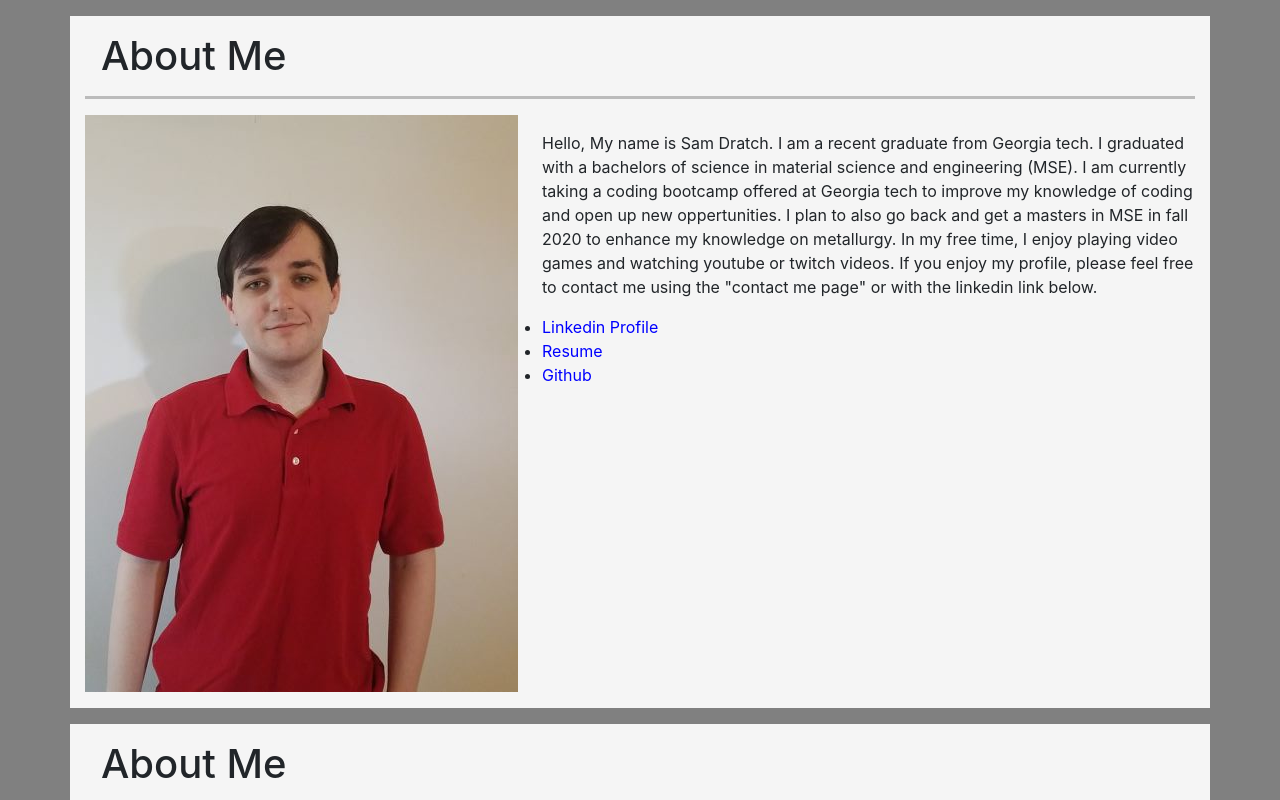
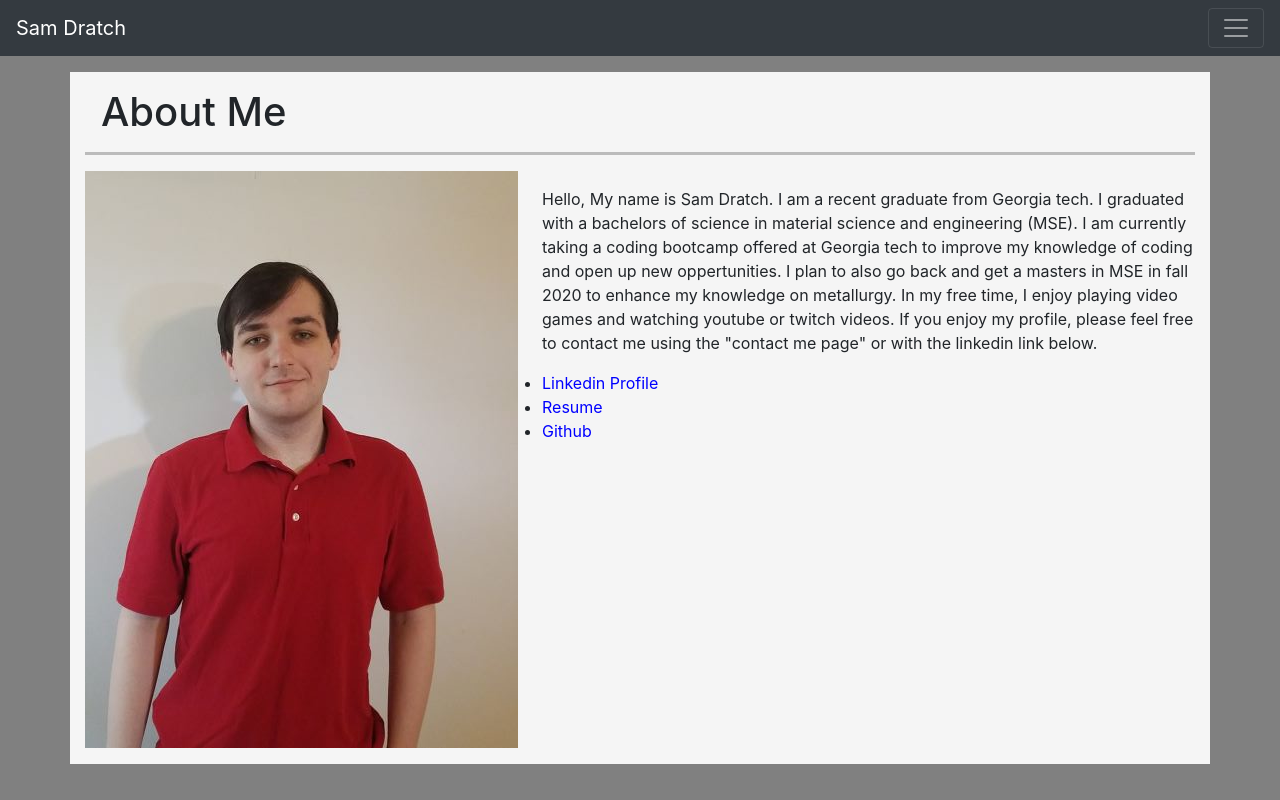
Before and after one commit to sdratch/Portfolio, a React (Create React App) app: page / in a window 1280 px wide. Shown: the top 800 px of the page. Built offline with nearby package versions, Linux system fonts and the light colour scheme.

Commit message:
Made working template

```diff
--- a/src/App.js
+++ b/src/App.js
@@ -1,21 +1,22 @@
-import React from 'react';
-import {BrowserRouter as Router, Route, Switch} from "react-router-dom"
-import Home from "./pages/Home"
-import Contact from "./pages/Contact"
-import Portfolio from "./pages/Portfolio"
-
+import React from "react";
+import { BrowserRouter as Router, Route, Switch } from "react-router-dom";
+import Home from "./pages/Home";
+import Contact from "./pages/Contact";
+import Portfolio from "./pages/Portfolio";
+import Nav from "./components/Nav/index";
 
 function App() {
   return (
     <Router>
-      <Switch>
-    <div className="App">
-      <Route exact path = "/" component = {Home}></Route>
-      <Route path = "/contact" component = {Contact}></Route>
-      <Route path = "/portfolio" component = {Portfolio}></Route>
-      <Route path = "*" component = {Home}></Route>
-    </div>
-    </Switch>
+      <div className="App">
+        <Nav />
+        <Switch>
+          <Route exact path="/" component={Home}></Route>
+          <Route path="/contact" component={Contact}></Route>
+          <Route path="/portfolio" component={Portfolio}></Route>
+          <Route path="*" component={Home}></Route>
+        </Switch>
+      </div>
     </Router>
   );
 }
--- /dev/null
+++ b/src/components/Nav/index.jsx
@@ -0,0 +1,51 @@
+import React from "react";
+
+const index = () => {
+  return (
+      <nav class="navbar navbar-dark bg-dark">
+        <a
+          class="navbar-brand"
+          href="/"
+        //   style={{background-color: "rgb(90, 90, 90);"}}
+        >
+          Sam Dratch
+        </a>
+        <button
+          class="navbar-toggler"
+          type="button"
+          data-toggle="collapse"
+          data-target="#navbarSupportedContent"
+          aria-controls="navbarSupportedContent"
+          aria-expanded="false"
+          aria-label="Toggle navigation"
+        >
+          <span class="navbar-toggler-icon"></span>
+        </button>
+
+        <nav class="collapse navbar-collapse" id="navbarSupportedContent">
+          <ul class="navbar-nav mr-auto">
+            <li class="nav-item active">
+              <a class="nav-link" href="/">
+                About
+              </a>
+            </li>
+
+            <li class="nav-item">
+              <a class="nav-link" href="/portfolio">
+                Portfolio
+              </a>
+            </li>
+
+            <li class="nav-item">
+              <a class="nav-link" href="/contact">
+                Contact
+              </a>
+            </li>
+          </ul>
+        </nav>
+      </nav>
+
+  );
+};
+
+export default index;
```
